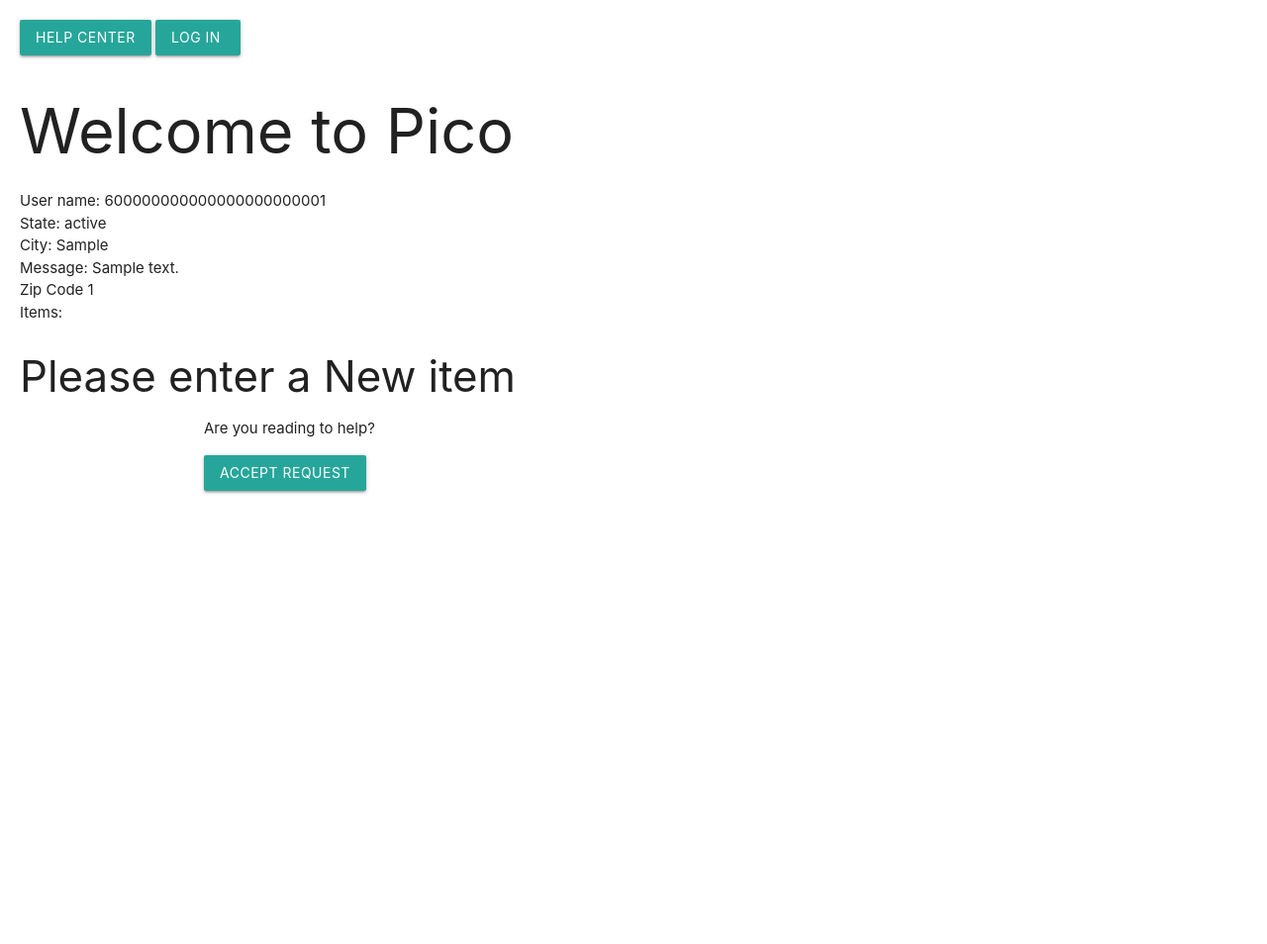
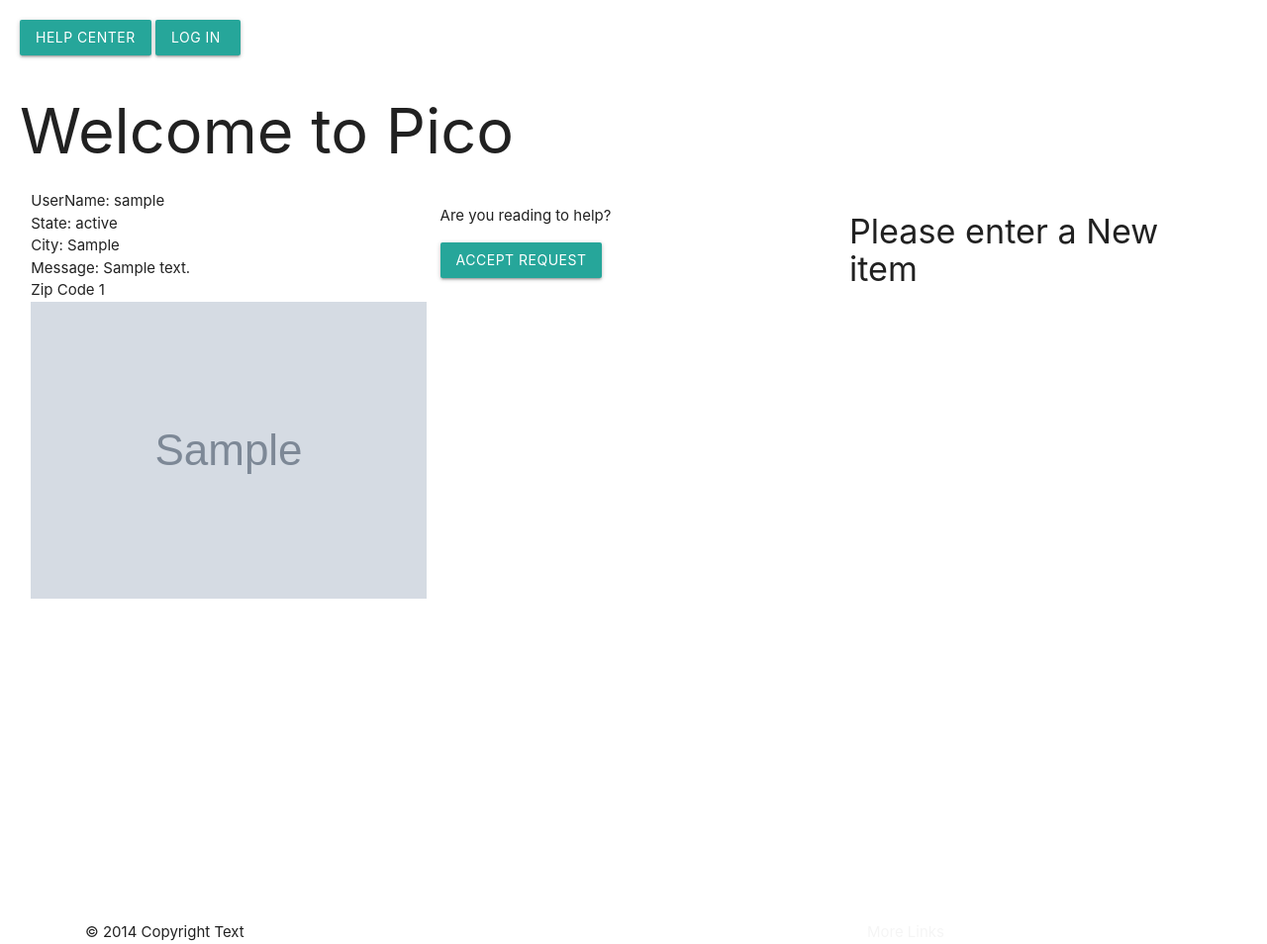
Before and after one commit to lilibella28/PicoMe, a Node server app: page /orders/600000000000000000000001 in a window 1280 px wide. Shown: the whole page at 99% size. Before the commit the page ends 499 px from the top, so only its background shows below. Run offline with Node 20, Linux system fonts and the light colour scheme; tables that the repository leaves empty hold one stand-in row (values such as "Sample post"); grey boxes marked "Sample" are stand-in pictures; some libraries are stand-ins or nearby versions.

Commit message:
update views

```diff
--- a/controllers/orders.js
+++ b/controllers/orders.js
@@ -32,7 +32,7 @@
 		console.log(err, ' this err order');
 		if (err) return res.redirect('/orders/new');
 		console.log(order, '<= this a order');
-		res.redirect('orders/');
+		res.redirect(`orders/${order._id}`);
 	});
 }
 
--- a/models/user.js
+++ b/models/user.js
@@ -10,6 +10,7 @@
         type: String,
         require: true,
     },
+    avatar: String
 
 },
 {
--- a/public/stylesheets/style.css
+++ b/public/stylesheets/style.css
@@ -8,3 +8,11 @@
 
   height: 300px;
 }
+
+
+
+footer {
+  position: relative;
+  top: 300px;
+  right: 120px;
+}
--- a/routes/newItem.js
+++ b/routes/newItem.js
@@ -4,5 +4,5 @@
 const newItemsCtrls = require('../controllers/newItem');
 
 router.post('/orders/:id/newItem', newItemsCtrls.create);
-router.delete('/orders/:id', newItemsCtrls.delete);
+router.delete('/newItem/:id', newItemsCtrls.delete);
 module.exports = router;
--- a/server.js
+++ b/server.js
@@ -8,7 +8,6 @@
 const methodOverride = require('method-override');
 const indexRoutes = require('./routes/index');
 const ordersRouter = require('./routes/orders')
-const groceryRouter = require("./routes/groceryItems")
 const newItemsRouters = require("./routes/newItem")
 // load the env consts
 require('dotenv').config();
--- a/views/groceries/new.ejs
+++ /dev/null
@@ -1 +0,0 @@
-<!--  -->
--- a/views/orders/show.ejs
+++ b/views/orders/show.ejs
@@ -2,9 +2,10 @@
 
 
 
-<section id="show-page">
-    <div> User name:
-      <%= order.username %>
+    <div class=" row">
+      <div class="col s4">
+    <div> UserName:
+      <%= order.userName %>
     </div>
     <div>
         State:
@@ -22,49 +23,21 @@
     <div>
         Zip Code
         <%= order.zipCode %> </div>
+        <img src="<%= order.userAvatar %>" alt="avatar">
+
+      </div>
 
 
-    <div> Items:</div>
 
-        <% if(order.items.length) { %>
-          <table id="list" class="container">
-            <thead>
-              <tr>
-                <th> item Name</th>
-                <th>Amount</th>
-                <th></th>
-              </tr>
-            </thead>
-            <tbody>
-              <% order.items.forEach(function(m) { %>
-                <tr>
-                  <td><%= m.itemName %></td>
-                  <td><%= m.itemNumber %></td>
-
-                  <td>
-                    <% if (user && user._id.equals(m.user)) { %>
-                      <form action="/newItem/<%= m._id %>?_method=DELETE" method="POST">
-                        <button type="submit">X</button>
-                      </form>
-                    <% } %>
-                  </td>
-                </tr>
-                <% }); %>
-              </tbody>
-            </table>
-        <% } else { %>
-        <h3>Please enter a New item</h3>
-        <% } %>
-
-  <section class="container">
-
+   <div class="col s4">
     <% if (user) { %>
-      <h1>Hi, <%= user.name %>  </h1>
+      <h6>Hi, <%= user.name %>  </h6>
+      <img src="<%= user.avatar %>" alt="avatar">
     <form method="POST" action="/orders/<%=order._id%>/newItem">
       <label>Item Name:</label>
-      <input type="text" name="itemName">
+      <input type="text" name="name">
       <label>Amount:</label>
-      <select name="itemNumber">
+      <select name="amount">
         <option value="1">1</option>
         <option value="2">2</option>
         <option value="3">3</option>
@@ -77,5 +50,41 @@
         <p>Are you reading to help?</p>
         <a href="#" class="btn"> Accept Request </a>
         <% } %>
+      </div>
 
+      <div class="col s4">
+        <% if(order.items.length) { %>
+          <table id="list" class="container">
+            <thead>
+              <tr>
+                <th> item Name</th>
+                <th>Amount</th>
+                <th>Delete</th>
+              </tr>
+            </thead>
+            <tbody>
+              <% order.items.forEach(function(m) { %>
+                <tr>
+                  <td><%= m.name %></td>
+                  <td><%= m.amount %></td>
+
+                  <td>
+                    <% if (user && user._id.equals(m.user)) { %>
+                      <form action="/newItem/<%= m._id %>?_method=DELETE" method="POST">
+
+                        <button type="submit"><a href=""><i class="material-icons">delete</i></a></button>
+                      </form>
+                    <% } %>
+                  </td>
+                </tr>
+                <% }); %>
+
+              </tbody>
+            </table>
+        <% } else { %>
+        <h4>Please enter a New item</h4>
+        <% } %>
+      </div>
+
+      </div>
 <%- include('../partials/footer') %>
--- a/views/partials/footer.ejs
+++ b/views/partials/footer.ejs
@@ -6,5 +6,14 @@
       $("select").formSelect();
     });
   </script>
+  <footer>
+  <div class="footer-copyright">
+    <div class="container">
+    © 2014 Copyright Text
+    <a class="grey-text text-lighten-4 right" href="#!">More Links</a>
+    </div>
+  </div>
+</footer>
+
 </body>
 </html>
--- a/views/partials/header.ejs
+++ b/views/partials/header.ejs
@@ -6,6 +6,7 @@
   <meta http-equiv="X-UA-Compatible" content="ie=edge">
   <link rel='stylesheet' href='/stylesheets/style.css' />
   <link rel="stylesheet" href="https://cdnjs.cloudflare.com/ajax/libs/materialize/1.0.0/css/materialize.min.css">
+  <link href="https://fonts.googleapis.com/icon?family=Material+Icons" rel="stylesheet">
   <title><%= title %></title>
 </head>
 <body>
```
Also changed, not shown: controllers/groceryItems.js (deleted, +0 -35 lines), controllers/newItem.js (+5 -3 lines), models/groceryItems.js (deleted, +0 -18 lines), models/orders.js (+12 -4 lines), routes/groceryItems.js (deleted, +0 -9 lines).
